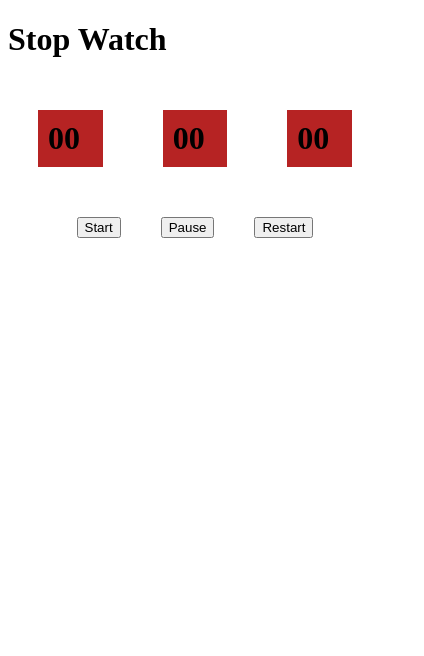
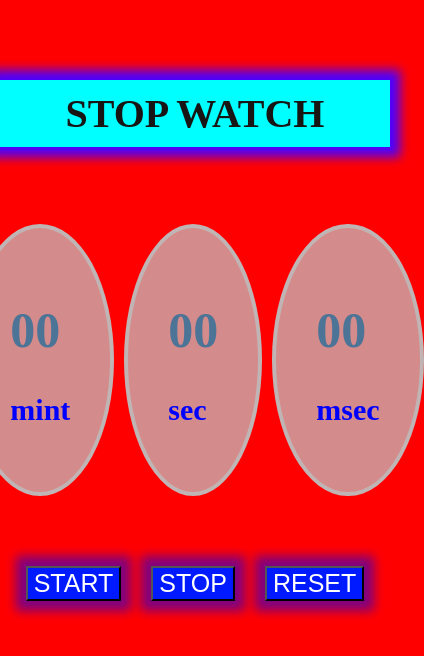
Before and after one commit to Zeeshanakbar444/stop-watch, a plain HTML site: page index.html in a window 390 px wide. Shown: the whole page, 424 px wide, since content can reach past the window. Drawn offline with Linux system fonts and the light colour scheme.

Commit message:
completed a stop watch

```diff
--- a/app.js
+++ b/app.js
@@ -1,46 +1,57 @@
-let mint = 0;
-let sec = 0;
-let mSec = 0;
-let mintHead = document.getElementById('mint');
-let secHead = document.getElementById('sec');
-let miliHead = document.getElementById('msec');
-let interval;
+var mintElement = document.querySelector('#mintElement')
+var secElement = document.querySelector('#secElement')
+var msecElement = document.querySelector('#msecElement')
 
-function timer() {
-    mSec++;
-    miliHead.innerHTML = mSec
-    if (mSec >= 100) {
-        mSec = 0
-        sec++
-        secHead.innerHTML = sec
+var mint = 0;
+var sec = 0;
+var msec = 0;
+var intreval;
+
+/////////// button
+
+var startBtn = document.getElementById('startBtn')
+var stopBtn = document.getElementById('stopBtn')
+var resetBtn = document.getElementById('resetBtn')
+
+
+function startTimer() {
+    msec++
+    msecElement.innerHTML = msec;
+
+    if (msec >= 100) {
+        msec = 0;
+        sec++;
+        secElement.innerHTML = sec
+        if (sec < 10) {
+            secElement.innerHTML = `0${sec}`
+        }
+    } else if (sec >= 59) {
+        sec = 0;
+        mint++
+        mintElement.innerHTML = mint;
+        if (mint < 10) {
+            mintElement.innerHTML = `0${mint}`;
+        }
     }
-    else if (sec >= 60) {
-        sec = 0;
-        mint++;
-        mintHead.innerHTML = mint
-    }
-    else if (sec <= 9) {
-        secHead.innerHTML = `0${sec}`
-    }
-    else if (mint <= 9) {
-        mintHead.innerHTML = ` 0${mint}`
-    }
+
+    startBtn.style.display = 'none'
 }
 
-
-
-let start = () => {
-    interval = setInterval(timer, 10)
+function start() {
+    intreval =   setInterval(startTimer, 10)
 }
 
-let pause = () => {
-    clearInterval(interval)
+function stopInt(){
+    clearInterval(intreval)
+    startBtn.style.display = 'block'
 }
-let restart = () => {
-    mint = 0;
-    sec = 0;
-    mSec = 0;
-    miliHead.innerHTML = mint;
-    secHead.innerHTML = sec;
-    miliHead.innerHTML = mSec
+function reset(){
+    clearInterval(intreval);
+    mint =0
+    msec =0
+    sec = 0
+    mintElement.innerHTML = `0${mint}`
+    secElement.innerHTML = `0${sec}`
+    msecElement.innerHTML = `0${msec}`
+    startBtn.style.display = 'block'
 }
--- a/index.html
+++ b/index.html
@@ -7,30 +7,36 @@
     <meta name="viewport" content="width=device-width, initial-scale=1.0">
     <title>stop watch</title>
     <link rel="stylesheet" href="./style.css">
-
 </head>
 
 <body>
+    <div class="hDiv">
+        <h1 class="h1">STOP WATCH</h1>
+        <div class="main">
 
-
-    <div>
-        <h1>Stop Watch</h1>
-        <div class="main">
-            <h1 id="mint">00</h1>
-            <h1 id="sec">00</h1>
-            <h1 id="msec">00</h1>
-        </div>
-        <div class="btn">
-            <button onclick="start()">Start</button>
-            <button onclick="pause()">Pause</button>
-            <button onclick="restart()">Restart</button>
+            <div>
+                <h1 id="mintElement">00</h1>
+                <h2>mint</h2>
+            </div>
+            <div>
+                <h1 id="secElement">00</h1>
+                <h2>sec</h2>
+            </div>
+            <div>
+                <h1 id="msecElement">00</h1>
+                <h2>msec</h2>
+            </div>
         </div>
 
 
+    </div>
 
-
-
-        <script src="./app.js"></script>
+    <div class="btn">
+        <button id="startBtn" onclick="start()">START</button>
+        <button id="stopBtn" onclick="stopInt()">STOP</button>
+        <button id="resetBtn" onclick="reset()">RESET</button>
+    </div>
+    <script src="./app.js"></script>
 </body>
 
 </html>
--- a/style.css
+++ b/style.css
@@ -1,23 +1,77 @@
+body {
+    margin: 0%;
+    box-sizing: border-box;
+    background-color: red;
+
+    color: rgb(76, 116, 151);
+}
+
+.h1 {
+    text-align: center;
+    margin-top: 80px;
+    background-color: aqua;
+    color: rgb(23, 22, 21);
+    padding: 10px;
+    font-size: 40px;
+    box-shadow: 0 0 10px 10px rgb(76, 0, 255);
+}
 
 .main {
-
     display: flex;
     justify-content: center;
+    gap: 40px;
+    margin-top:50px ;
 }
 
-.main h1 {
-    background-color: rgb(182, 35, 35);
-    width: 100px;
-    margin: 30px;
-    padding: 10px;
-}
-
-.btn {
+.hDiv {
     display: flex;
+    flex-direction: column;
     justify-content: center;
 
 }
 
+.main div {
+    border: 4px solid rgb(193, 180, 180);
+    padding: 40px;
+    border-radius: 50%;
+    background-color: rgb(212, 139, 139);
+}
+.main div h1{
+    font-size: 50px;
+}
+.main div h2{
+    color: blue;
+    font-weight: bold;
+    font-size: 30px;
+}
+.btn {
+    display: flex;
+    justify-content: center;
+    gap: 30px;
+margin: 70px;
+
+}
+
 .btn button {
-    margin: 20PX;
+    color: white;
+    background-color: rgb(0, 26, 255);
+    box-shadow: 0 0 10px 10px purple;
+    font-size: 25px;
+
+
 }
+
+.btn button:hover {
+
+    box-shadow: 0 0 10px 10px rgb(0, 128, 51);
+
+
+
+}
+@media only screen and (max-width : 400px){
+    .main {
+        display: flex;
+        justify-content: center;
+        gap: 10px;
+    }
+}
```
